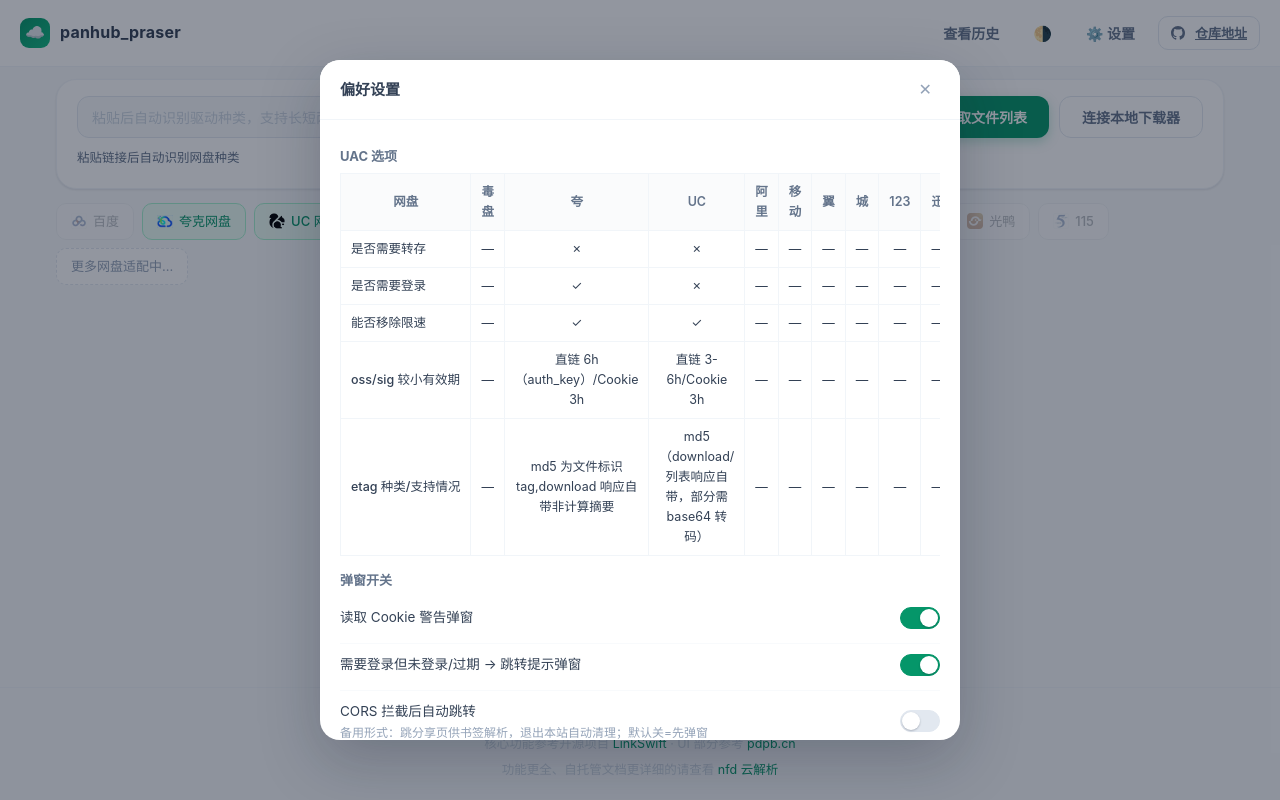
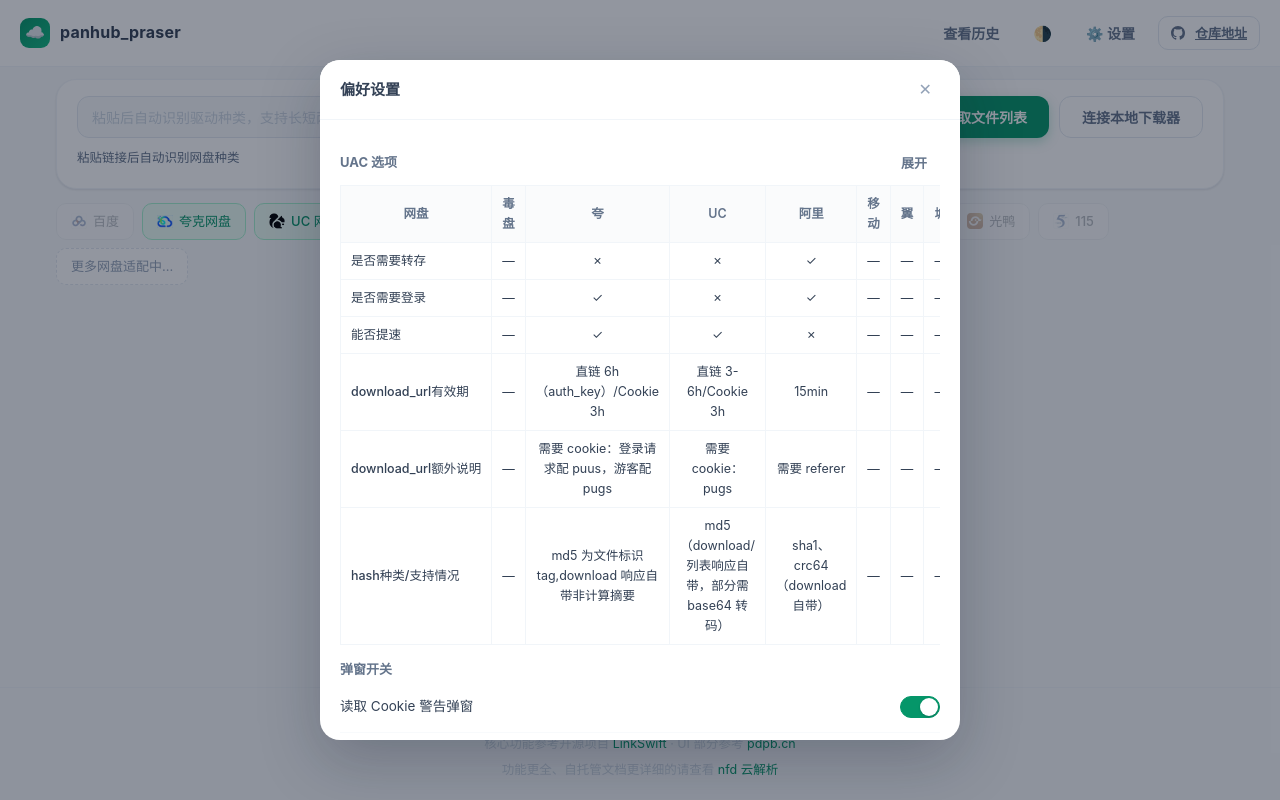
Before and after one commit to tzz1021/panhub_praser, a React (Vite) app: page / in a window 1280 px wide. Both pictures are taken after a click on the button "⚙️ 设置". Built offline with nearby package versions, Linux system fonts and the light colour scheme.

Commit message:
extend UacTable
next:thunder(amazing captcha)

```diff
--- a/src/adapters/alipan/types.ts
+++ b/src/adapters/alipan/types.ts
@@ -165,8 +165,18 @@
   noLoginNeeded: false,
   batchOnlyAriaGopeed: false,
   sizeLimitNote: '游客不可解析：分享目录树可游客查看，直链必须登录态转存（无大小分级）',
-  linkExpiryNote: '以 get_download_url 返回的 expire_time 为准（未实测区间）',
-  etagNote: '不支持（分享态列表不返回 hash）',
+  // v1.3.2：download_url 有效期改为实测值（原为“未实测区间”）；hash 种类补全为 download 自带
+  linkExpiryNote: '15min',
+  etagNote: 'sha1、crc64（download 自带）',
+  // v1.3.2（UAC 表扩展行，Tzz 2026-09-25 表）
+  shareCredTtlNote: 'share_token 2h',
+  loginCredTtlNote: 'auth(JWT) 2h',
+  sessionRenewNote: '仅 localStorage',
+  altRenewNote: 'Alist(SDK) OAuth 测试失败，据说 20250701 之前可用',
+  scanStrategyNote: '一次性',
+  restoreStrategyNote: '允许接收者是分享者，可批量转存',
+  downloadStrategyNote: '不支持批量',
+  downloadUrlNote: '需要 referer',
 } as const;
 
 /** list_by_share 接口 items[] 原始元素（字段来自真实抓包，只列适配器用到的；
--- a/src/adapters/quark/types.ts
+++ b/src/adapters/quark/types.ts
@@ -67,6 +67,13 @@
   sizeLimitNote: '游客约 50MB，登录后可大文件（linkswift 称 200MB+ 强登，未实测）',
   linkExpiryNote: '直链 6h（auth_key）/Cookie 3h',
   etagNote: 'md5 为文件标识 tag,download 响应自带非计算摘要',
+  // v1.3.2（UAC 表扩展行，Tzz 2026-09-25 表）
+  shareCredTtlNote: 'stoken 6h',
+  loginCredTtlNote: 'pus 1d',
+  sessionRenewNote: 'cookie',
+  scanStrategyNote: '一次性',
+  downloadStrategyNote: '15 批次',
+  downloadUrlNote: '需要 cookie：登录请求配 puus，游客配 pugs',
 } as const;
 
 /** detail 接口 list[] 原始元素（字段来自真实抓包，只列适配器用到的） */
--- a/src/adapters/uc/types.ts
+++ b/src/adapters/uc/types.ts
@@ -45,6 +45,13 @@
   // 部分为 16 字节摘要的 base64（如 "75zWrXnoh/KB14803+wkJg=="），需转码成 hex
   // （见 adapters/uc/hash.ts#normalizeUcMd5）；非本地计算摘要
   etagNote: 'md5（download/列表响应自带，部分需 base64 转码）',
+  // v1.3.2（UAC 表扩展行，Tzz 2026-09-25 表）：分享/登录凭据有效期、续期方式、策略与 download_url 说明
+  shareCredTtlNote: 'stoken 6h',
+  loginCredTtlNote: '随用随取',
+  sessionRenewNote: 'cookie',
+  scanStrategyNote: '一次性',
+  downloadStrategyNote: '15 批次',
+  downloadUrlNote: '需要 cookie：pugs',
 } as const;
 
 /**
--- a/src/components/PanTable.tsx
+++ b/src/components/PanTable.tsx
@@ -24,7 +24,7 @@
   { id: 'baidu', short: '毒盘', name: '百度网盘', available: false, logo: '/logos/baidupan.png' },
   { id: 'quark', short: '夸', name: '夸克网盘', available: true, logo: '/logos/quark2.png' },
   { id: 'uc', short: 'UC', name: 'UC 网盘', available: true, logo: '/logos/UC2.png' },
-  { id: 'aliyun', short: '阿里', name: '阿里云盘', available: true, logo: '/logos/alipan-open.png' },
+  { id: 'alipan', short: '阿里', name: '阿里云盘', available: true, logo: '/logos/alipan-open.png' },
   { id: 'mobile', short: '移动', name: '移动云盘', available: false, logo: '/logos/139-2.png' },
   { id: 'ecloud', short: '翼', name: '天翼云盘', available: false, logo: '/logos/cloud189.png' },
   { id: 'ctt', short: '城', name: '城通网盘', available: false, logo: '/logos/ctfile.png' },
--- a/src/components/settings/UacTable.tsx
+++ b/src/components/settings/UacTable.tsx
@@ -8,12 +8,14 @@
 import type { JSX } from 'react';
 import { useState } from 'react';
 import { getAdapterById, getAdapters } from '../../adapters/registry';
+import type { PanLimits } from '../../adapters/types';
 import { PAN_LIST } from '../PanTable';
 import type { ModalPrefs, TransportPrefs } from '../../core/types';
 import { useToast } from '../Toast';
 import { getActiveTransport, setActiveTransport, transportFromPrefs } from '../../core/transport/types';
 import { ProxyTransport } from '../../core/transport/types';
 import { listAllRecords } from '../../core/footprint/records';
+import { mergeUacLimits, UAC_EXTRA_LIMITS, UAC_ROWS } from './uacData';
 
 /** 开关 */
 export function Switch({ on, onChange, label }: { on: boolean; onChange: (v: boolean) => void; label?: string }): JSX.Element {
@@ -37,20 +39,22 @@
 }
 
 export function UacTable({ modals, onModalsChange, transport, onTransportChange }: UacTableProps): JSX.Element {
-  // 只取已注册适配器的 limits（v1 只有 UC）
-  const limitsById = new Map(getAdapters().map((a) => [a.id, a.limits]));
+  // 只取已注册适配器的 limits（v1 只有 UC）；v1.3.2 起叠加未适配网盘的补充数据（uacData.ts）
+  const limitsById = new Map<string, Partial<PanLimits>>();
+  for (const a of getAdapters()) {
+    limitsById.set(a.id, mergeUacLimits(a.limits, UAC_EXTRA_LIMITS[a.id]) ?? a.limits);
+  }
+  /** 某盘的 UAC 数据：适配器 limits + 补充数据（未适配网盘只有补充数据） */
+  const limitsOf = (panId: string): Partial<PanLimits> | undefined =>
+    limitsById.get(panId) ?? UAC_EXTRA_LIMITS[panId];
+  /** v1.3.2：UAC 表两形态（收起 = 精简表 6 行；展开 = 详细表 13 行）。
+   *  纯前端状态：两份数据都在包里，切换不触发任何请求（只为看表就不该联网）。 */
+  const [uacExpanded, setUacExpanded] = useState(false);
+  const uacRows = uacExpanded ? UAC_ROWS : UAC_ROWS.filter((r) => r.brief);
   const { toast } = useToast();
   const [proxyDraft, setProxyDraft] = useState(transport.proxyUrl);
   const [tokenDraft, setTokenDraft] = useState(transport.proxyToken);
   const [testing, setTesting] = useState(false);
-
-  const cell = (panId: string, field: 'needsTransfer' | 'needsLogin' | 'canRemoveSpeedLimit'): string => {
-    const lim = limitsById.get(panId);
-    if (!lim) return '—';
-    const v = lim[field];
-    if (typeof v === 'boolean') return v ? '✓' : '✗';
-    return String(v ?? '—');
-  };
 
   const modalRows: Array<{ key: keyof ModalPrefs; label: string; sub?: string }> = [
     { key: 'cookieWarn', label: '读取 Cookie 警告弹窗' },
@@ -66,7 +70,25 @@
 
   return (
     <div className="settings-section">
-      <div className="settings-section-title">UAC 选项</div>
+      <div
+        className="settings-section-title"
+        style={{ display: 'flex', alignItems: 'center', justifyContent: 'space-between', gap: 8 }}
+      >
+        <span>UAC 选项</span>
+        {/* v1.3.2：两形态切换小按钮（右侧）；行定义见 settings/uacData.ts，切换不发请求 */}
+        <button
+          type="button"
+          className="btn btn-ghost btn-sm"
+          onClick={() => setUacExpanded((v) => !v)}
+          title={
+            uacExpanded
+              ? '收起为精简表（6 行）'
+              : '展开详细表（13 行：凭据有效期/续期方案/scan·restore·download 策略）'
+          }
+        >
+          {uacExpanded ? '收起' : '展开'}
+        </button>
+      </div>
       <div className="table-wrap">
         <table className="uac-table">
           <thead>
@@ -78,38 +100,16 @@
             </tr>
           </thead>
           <tbody>
-            <tr>
-              <td>是否需要转存</td>
-              {PAN_LIST.map((p) => (
-                <td key={p.id}>{cell(p.id, 'needsTransfer')}</td>
-              ))}
-            </tr>
-            <tr>
-              <td>是否需要登录</td>
-              {PAN_LIST.map((p) => (
-                <td key={p.id}>{cell(p.id, 'needsLogin')}</td>
-              ))}
-            </tr>
-            <tr>
-              <td>能否移除限速</td>
-              {PAN_LIST.map((p) => (
-                <td key={p.id}>{cell(p.id, 'canRemoveSpeedLimit')}</td>
-              ))}
-            </tr>
-            <tr>
-              {/* v1.1.5.3：直链/签名较小有效期（已知先填，其余适配中） */}
-              <td>oss/sig 较小有效期</td>
-              {PAN_LIST.map((p) => (
-                <td key={p.id}>{limitsById.get(p.id)?.linkExpiryNote ?? '—'}</td>
-              ))}
-            </tr>
-            <tr>
-              {/* v1.3.1：etag 种类/支持情况（UC = download/列表响应自带的 md5，需 base64 转码；数据源 = adapters/uc/types.ts#UC_LIMITS.etagNote） */}
-              <td>etag 种类/支持情况</td>
-              {PAN_LIST.map((p) => (
-                <td key={p.id}>{limitsById.get(p.id)?.etagNote ?? '—'}</td>
-              ))}
-            </tr>
+            {/* v1.3.2：行集合由 uacData.UAC_ROWS 提供（收起 6 行 / 展开 13 行），
+                单元格值 = 适配器 limits（已适配）+ UAC_EXTRA_LIMITS（未适配），缺省 — */}
+            {uacRows.map((row) => (
+              <tr key={row.label}>
+                <td>{row.label}</td>
+                {PAN_LIST.map((p) => (
+                  <td key={p.id}>{row.cell(limitsOf(p.id))}</td>
+                ))}
+              </tr>
+            ))}
           </tbody>
         </table>
       </div>
--- /dev/null
+++ b/src/components/settings/uacData.ts
@@ -0,0 +1,82 @@
+/**
+ * UAC 表的**行定义**与**未适配网盘的补充数据**（v1.3.2，来源：Tzz 2026-09-25 表）
+ *
+ * 数据源约定（不破坏原有分层）：
+ * - 已注册适配器的单元格值一律取自该适配器的 `limits`（即 `adapters/<网盘>/types.ts` 里的 `*_LIMITS`），
+ *   本文件只声明「有哪些行、每行取哪个字段」；
+ * - 尚未适配因此没有 adapter 的网盘（此处：毒盘/迅雷/123）用 `UAC_EXTRA_LIMITS` 补充，
+ *   以后接入适配器时把值搬进对应 `*_LIMITS` 并删掉这里的条目即可。
+ *
+ * 两种形态（同一份数据，纯前端切换，**任意切换都不发请求**）：
+ * - 精简（`brief: true`，6 行）= 收起态，日常够用；
+ * - 详细（13 行，顺序同 Tzz 表）= 展开态，含凭据有效期/续期方案/scan·restore·download 策略。
+ */
+import type { PanLimits } from '../../adapters/types';
+
+/** 未适配网盘的 UAC 补充数据（key = PanTable 的 pan id） */
+export const UAC_EXTRA_LIMITS: Record<string, Partial<PanLimits>> = {
+  baidu: {
+    altRenewNote: 'AlistOAuth（实测失败，可能账号限制）',
+  },
+  xunlei: {
+    scanStrategyNote: '官方 30，此处不限',
+    restoreStrategyNote: '不允许接收者是分享者',
+    altRenewNote: 'Alist(SDK) 反代，会与手机 app 互踢',
+  },
+  '123': {
+    altRenewNote: 'AlistOAuth',
+  },
+};
+
+/** 一行 UAC 数据 */
+export interface UacRow {
+  /** 行标题（表格最左列） */
+  label: string;
+  /** 是否属于精简形态（收起时仍显示） */
+  brief: boolean;
+  /** 单元格取值：适配器 limits → 补充数据 → '—' */
+  cell: (lim: Partial<PanLimits> | undefined) => string;
+}
+
+/** 布尔单元格：true → ✓，false → ✗，未知 → — */
+const boolCell =
+  (key: 'needsTransfer' | 'needsLogin' | 'canRemoveSpeedLimit') =>
+  (lim: Partial<PanLimits> | undefined): string => {
+    const v = lim?.[key];
+    return typeof v === 'boolean' ? (v ? '✓' : '✗') : '—';
+  };
+
+/** 文本单元格：去空后为空/未定义 → — */
+const textCell =
+  (key: keyof PanLimits) =>
+  (lim: Partial<PanLimits> | undefined): string => {
+    const v = lim?.[key];
+    return typeof v === 'string' && v.trim() !== '' ? v : '—';
+  };
+
+/** 详细形态 13 行（顺序 = Tzz 2026-09-25 表；brief 行 = 精简形态 6 行） */
+export const UAC_ROWS: UacRow[] = [
+  { label: '是否需要转存', brief: true, cell: boolCell('needsTransfer') },
+  { label: '是否需要登录', brief: true, cell: boolCell('needsLogin') },
+  { label: '能否提速', brief: true, cell: boolCell('canRemoveSpeedLimit') },
+  { label: '分享凭据有效期', brief: false, cell: textCell('shareCredTtlNote') },
+  { label: '登录凭据有效期', brief: false, cell: textCell('loginCredTtlNote') },
+  { label: 'web会话激活，通用CDP续期', brief: false, cell: textCell('sessionRenewNote') },
+  { label: '其他续期方案', brief: false, cell: textCell('altRenewNote') },
+  { label: '获取目录树scan策略', brief: false, cell: textCell('scanStrategyNote') },
+  { label: '转存restore策略(支持复用)', brief: false, cell: textCell('restoreStrategyNote') },
+  { label: '下载download策略', brief: false, cell: textCell('downloadStrategyNote') },
+  { label: 'download_url有效期', brief: true, cell: textCell('linkExpiryNote') },
+  { label: 'download_url额外说明', brief: true, cell: textCell('downloadUrlNote') },
+  { label: 'hash种类/支持情况', brief: true, cell: textCell('etagNote') },
+];
+
+/** 合并适配器 limits 与补充数据（适配器优先，补充数据只补空缺字段） */
+export function mergeUacLimits(
+  adapterLimits: Partial<PanLimits> | undefined,
+  extra: Partial<PanLimits> | undefined,
+): Partial<PanLimits> | undefined {
+  if (!adapterLimits) return extra;
+  if (!extra) return adapterLimits;
+  return { ...extra, ...adapterLimits };
+}
```
Also changed, not shown: src/adapters/types.ts (+17 -0 lines).
